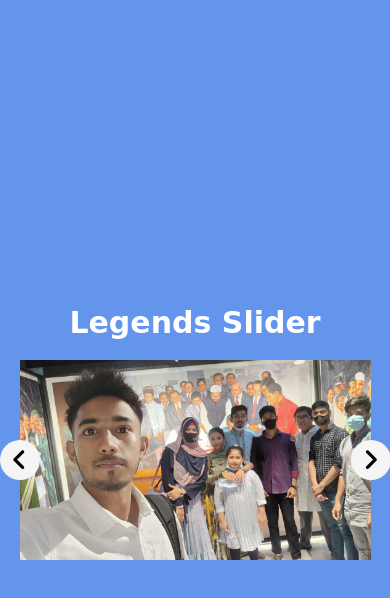
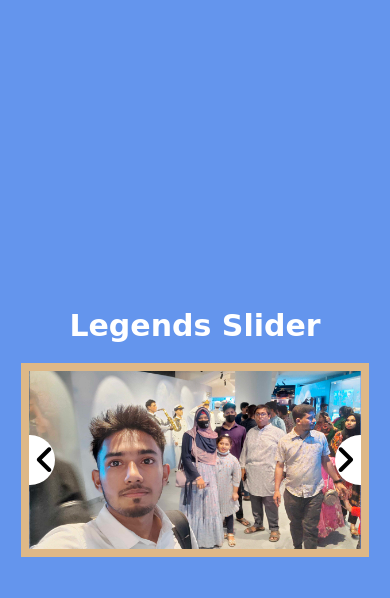
Before and after one commit to rameem2003/legends_slider, a plain HTML site: page index.html in a window 390 px wide. Both pictures are taken after a click on the icon 19 px from the left and 459 px from the top of the page. Drawn offline with Linux system fonts and the light colour scheme.

Commit message:
bug fixed

```diff
--- a/app.js
+++ /dev/null
@@ -1,18 +0,0 @@
-const imgWindow = document.querySelector(".window")
-
-const btns = document.querySelectorAll("#imege_slider i");
-
-const firstImg = document.querySelectorAll("img")[0];
-
-let firstImgWidth = firstImg.clientWidth + 14;
-
-
-btns.forEach(btn => {
-    btn.addEventListener("click", () => {
-        if(btn.id == "left"){
-            imgWindow.scrollLeft = imgWindow.scrollLeft - firstImgWidth;
-        }else{
-            imgWindow.scrollLeft = imgWindow.scrollLeft + firstImgWidth;
-        }
-    })
-})
--- a/index.html
+++ b/index.html
@@ -4,36 +4,27 @@
     <meta charset="UTF-8">
     <meta http-equiv="X-UA-Compatible" content="IE=edge">
     <meta name="viewport" content="width=device-width, initial-scale=1.0">
-    <title>Imege Slider</title>
+    <title>Republic of Legends Gallery</title>
+
     <link rel="stylesheet" href="https://cdnjs.cloudflare.com/ajax/libs/font-awesome/6.2.0/css/all.min.css" integrity="sha512-xh6O/CkQoPOWDdYTDqeRdPCVd1SpvCA9XXcUnZS2FmJNp1coAFzvtCN9BmamE+4aHK8yyUHUSCcJHgXloTyT2A==" crossorigin="anonymous" referrerpolicy="no-referrer" />
 
     <link rel="stylesheet" href="style.css">
 </head>
 <body>
     <h1>Legends Slider</h1>
-    <div id="imege_slider">
+    <section id="frame">
+        <img class="slide" src="./imgs/img-19.jpg" alt="">
+        <img class="slide" src="./imgs/img-28.jpg" alt="">
+        <img class="slide" src="./imgs/img-29.jpg" alt="">
+        <img class="slide" src="./imgs/img-36.jpg" alt="">
+        <img class="slide" src="./imgs/img-37.jpg" alt="">
+        <img class="slide" src="./imgs/img-38.jpg" alt="">
+
         <i id="left" class="fa-solid fa-angle-left"></i>
         <i id="right" class="fa-solid fa-angle-right"></i>
-        <div class="window">
-            <!-- <img src="./imgs/img-1.jpg" alt=""> -->
-            <!-- <img src="./imgs/img-2.jpg" alt=""> -->
-            <!-- <img src="./imgs/img-3.jpg" alt=""> -->
-            <!-- <img src="./imgs/img-4.jpg" alt=""> -->
-            <!-- <img src="./imgs/img-5.jpg" alt=""> -->
-            <!-- <img src="./imgs/img-6.jpg" alt=""> -->
-            <!-- <img src="./imgs/img-7.jpg" alt=""> -->
-            <!-- <img src="./imgs/img-8.jpg" alt=""> -->
-            <!-- <img src="./imgs/img-9.jpg" alt=""> -->
-            <!-- <img src="./imgs/img-10.jpg" alt=""> -->
-            <img src="./imgs/img-19.jpg" alt="">
-            <img src="./imgs/img-28.jpg" alt="">
-            <img src="./imgs/img-29.jpg" alt="">
-            <img src="./imgs/img-36.jpg" alt="">
-            <img src="./imgs/img-37.jpg" alt="">
-            <img src="./imgs/img-38.jpg" alt="">
-        </div>
-    </div>
+    </section>
 
-    <script src="./app.js"></script>
+
+    <script src="./main.js"></script>
 </body>
 </html>
--- /dev/null
+++ b/main.js
@@ -0,0 +1,42 @@
+const slideElement = document.querySelectorAll(".slide")
+const leftBtn = document.getElementById("left")
+const rightBtn = document.getElementById("right")
+
+// console.log(slideElement.length);
+
+let count = 0;
+
+// for initial position setup all imege
+slideElement.forEach((slide, index) => {
+    slide.style.left = `${index * 100}%`
+})
+
+// for sliding function
+const slider = () => {
+    slideElement.forEach(slide => {
+        slide.style.transform = `translateX(-${count*100}%)`
+    })
+}
+
+//for left button
+leftBtn.addEventListener("click", () => {
+    count--;
+    console.log(count);
+    if(count < 0){
+        count = slideElement.length - 1;
+    }
+    slider();
+})
+
+
+// for right button
+rightBtn.addEventListener("click", () => {
+    count++;
+    if(count == slideElement.length){
+        count = 0
+    }
+
+    console.log(count);
+
+    slider();
+})
--- a/style.css
+++ b/style.css
@@ -3,6 +3,15 @@
     padding: 0;
     box-sizing: border-box;
     font-family: cursive;
+}
+
+body{
+    background-color: cornflowerblue;
+    display: flex;
+    align-items: center;
+    justify-content: center;
+    height: 100vh;
+    flex-direction: column;
 }
 
 h1{
@@ -12,63 +21,49 @@ h1{
     text-align: center;
 }
 
-body{
-    background-color: cornflowerblue;
+
+
+#frame{
+    width: 60%;
+    height: 480px;
+    border: 8px solid burlywood;
+    position: relative;
+    box-sizing: border-box;
+    overflow: hidden;
+}
+
+#frame .slide{
+    position: absolute;
+    width: 100%;
+    height: 100%;
+    box-sizing: border-box;
+    transition: 0.5s linear;
+}
+
+#frame i{
+    height: 50px;
+    width: 50px;
+    font-size: 33px;
+    border-radius: 50%;
     display: flex;
     align-items: center;
-    justify-content: center;
-    flex-direction: column;
-    height: 100vh;
+    position: absolute;
+    top: 50%;
+    transform: translateY(-50%);
+    background-color: white;
+    cursor: pointer;
+    z-index: 100;
 }
 
-#imege_slider{
-    width: 47%;
-    height: 400px;
-    position: relative;
-    /* background-color: red; */
+#frame #left {
+    left: -24px;
+    justify-content: flex-end;
+    margin-right: 5px;
 }
 
-#imege_slider i{
-    height: 40px;
-    width: 40px;
-    font-size: 25px;
-    border-radius: 50%;
-    background-color: whitesmoke;
-    display: flex;
-    align-items: center;
-    justify-content: center;
-    position: absolute;
-    cursor: pointer;
-}
-
-#imege_slider .fa-angle-left{
-    top: 50%;
-    transform: translateY(-50%);
-    left: -20px;
-}
-
-#imege_slider .fa-angle-right{
-    top: 50%;
-    transform: translateY(-50%);
-    right: -20px;
-}
-#imege_slider .window {
-    display: flex;
-    align-items: center;
-    overflow: hidden;
-    scroll-behavior: smooth;
-}
-
-#imege_slider .window img{
-    width: 900px;
-    height: 400px;
-    margin-left: 14px;
-    /* width: calc(100% / 1); */
-    /* width: 100%; */
-}
-
-#imege_slider .window img:first-child{
-    margin-left: 0;
+#frame #right {
+    right: -24px;
+    justify-content: flex-start;
 }
 
 
@@ -76,12 +71,8 @@ body{
     h1{
         font-size: 30px;
     }
-    #imege_slider{
-        height: 200px;
-        width: 90%;
-    }
-
-    #imege_slider .window img{
-        height: 200px;
+    #frame{
+        width: 89%;
+        height: 194px;
     }
 }
```
